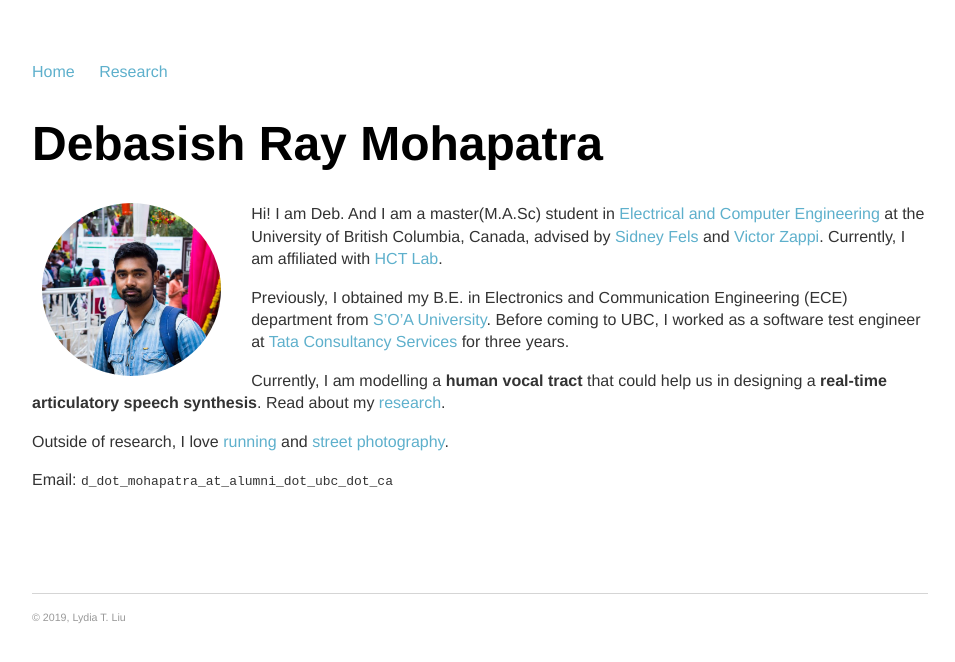
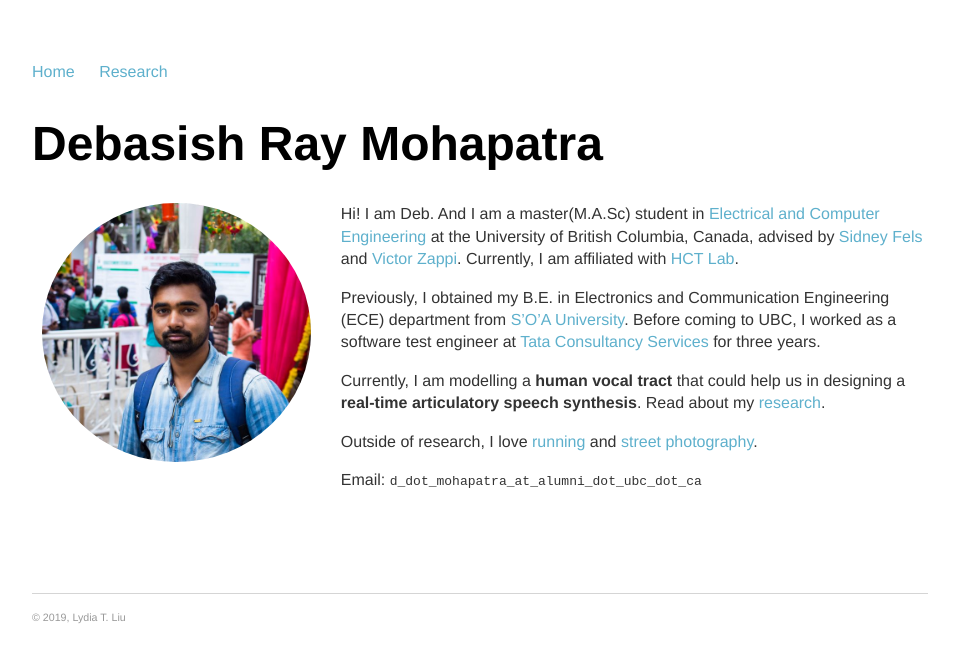
Before and after one commit to PramitSaha/debasishray19.github.io, a Jekyll site: the page built from index.md, in a window 1280 px wide. Shown: the top 662 px of the page, without its empty margins (160-1115 px from the left). Built offline with Jekyll 4.4.1, drawn with Linux system fonts in a browser that asks for light colours.

Commit message:
Update main.css

```diff
--- a/css/main.css
+++ b/css/main.css
@@ -48,8 +48,8 @@ p {
   font-size: 0.8em;
   font-style: italic;
   border-radius: 50%;
-  width: 20%;
-  height: 20%;
+  width: 30%;
+  height: 30%;
 }
 
 footer {
```
